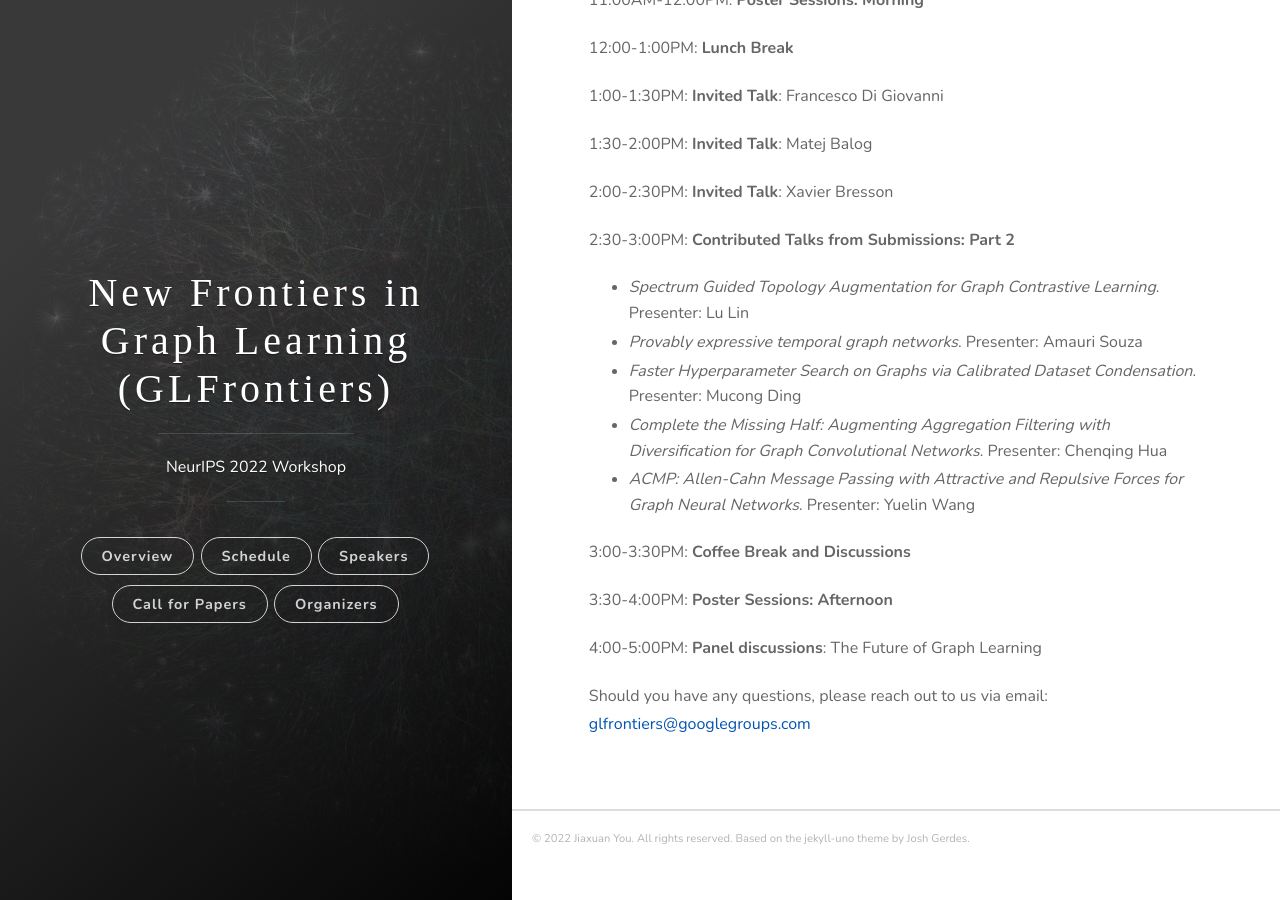
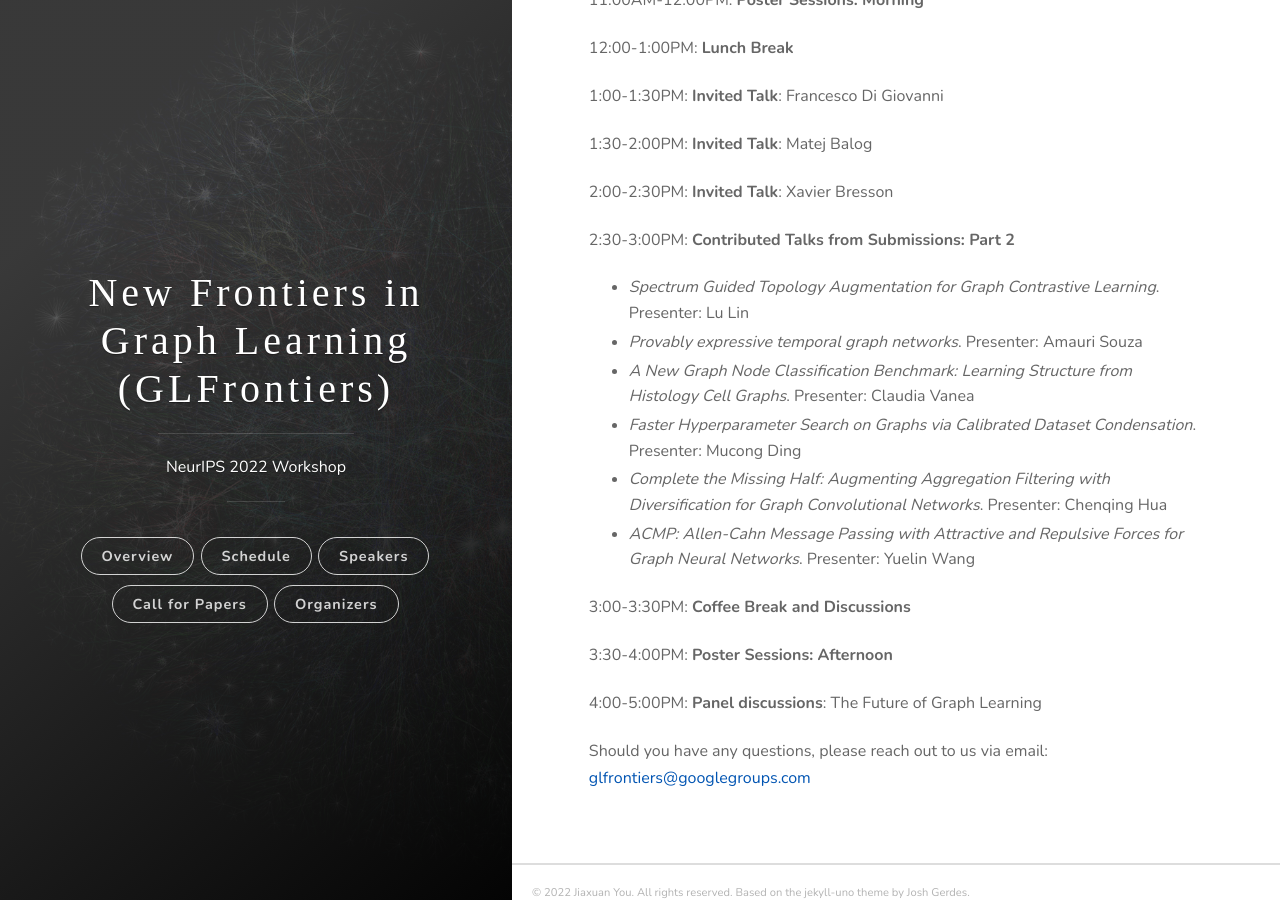
Before and after one commit to glfrontiers/glfrontiers2022.github.io, a Jekyll site: the page built from schedule.md, in a window 1280 px wide and 900 px high, scrolled down 882 px. Built offline with Jekyll 4.4.1, drawn with Linux system fonts in a browser that asks for light colours; some web fonts are replaced.

Commit message:
update oral sequence

```diff
--- a/schedule.md
+++ b/schedule.md
@@ -82,6 +82,7 @@ You will then have access to the [workshop livestream](https://nips.cc/virtual/2
 2:30-3:00PM: **Contributed Talks from Submissions: Part 2**
 - *Spectrum Guided Topology Augmentation for Graph Contrastive Learning*. Presenter: Lu Lin
 - *Provably expressive temporal graph networks*. Presenter: Amauri Souza
+- *A New Graph Node Classification Benchmark: Learning Structure from Histology Cell Graphs*. Presenter: Claudia Vanea
 - *Faster Hyperparameter Search on Graphs via Calibrated Dataset Condensation*. Presenter: Mucong Ding
 - *Complete the Missing Half: Augmenting Aggregation Filtering with Diversification for Graph Convolutional Networks*. Presenter: Chenqing Hua
 - *ACMP: Allen-Cahn Message Passing with Attractive and Repulsive Forces for Graph Neural Networks*. Presenter: Yuelin Wang
```
